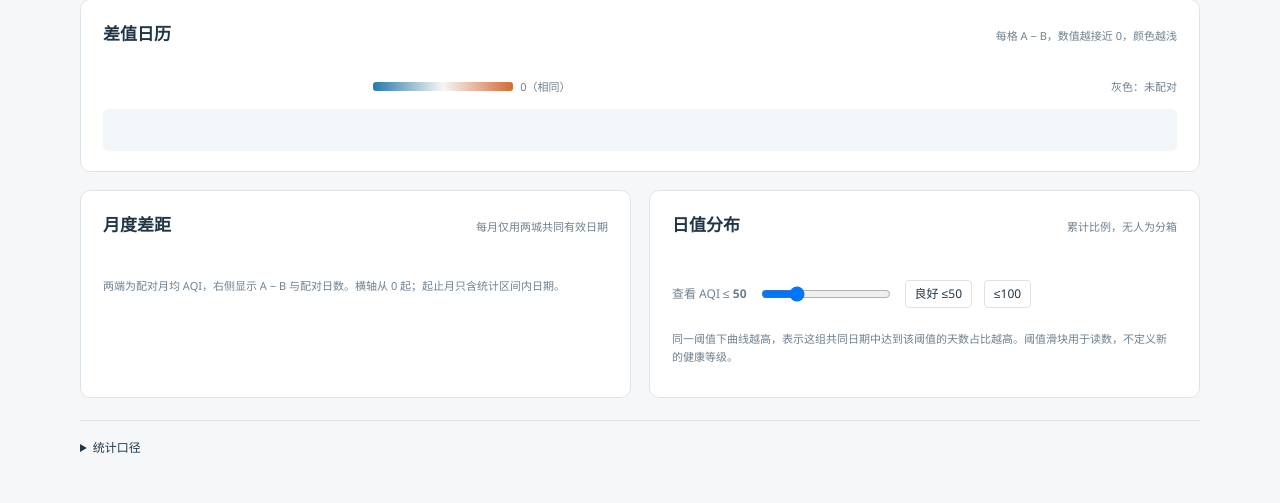
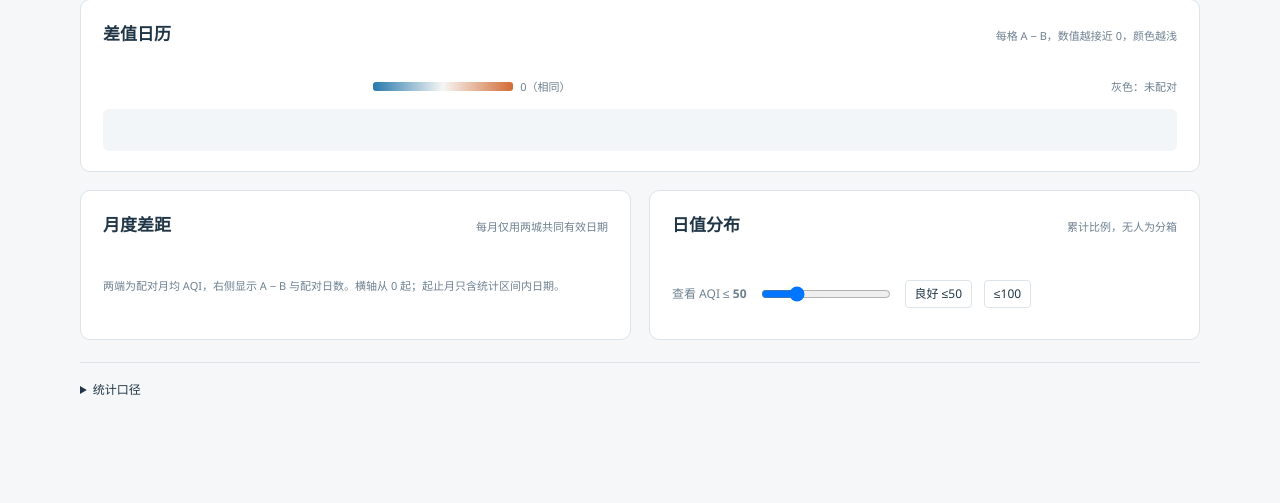
Before and after one commit to XanHiaoo/aqi-atlas, a Python web app: template aqirec/templates/compare.html in a window 1280 px wide. Shown: the part 340-843 px from the top of the page. After the commit the page ends 735 px from the top, so only its background shows below. Run offline with Jinja, Linux system fonts and the light colour scheme; the template is opened without the code that fills it, so the values that code supplies are empty.

Commit message:
style: remove distribution chart explanatory paragraph

```diff
--- a/aqirec/templates/compare.html
+++ b/aqirec/templates/compare.html
@@ -9,7 +9,7 @@ __AQIREC_NAV__
 <div class="takeaway" id="takeaway" aria-live="polite"></div>
 <section class="cards" aria-label="共同日期的配对差异"><div class="card"><div class="card-label">平均同日差值 A − B</div><div class="card-value" id="mean-delta"></div><div class="card-sub">AQI 点，仅描述指数差值</div></div><div class="card"><div class="card-label">同日差值的中位数</div><div class="card-value" id="median-delta"></div><div class="card-sub">减少少数极端日对概览的影响</div></div><div class="card"><div class="card-label" id="lower-label"></div><div class="card-value" id="lower-days"></div><div class="card-sub" id="ties"></div></div><div class="card"><div class="card-label">良好天数差 A − B</div><div class="card-value" id="good-difference"></div><div class="card-sub">美标 AQI ≤ 50，相同日期作分母</div></div></section>
 <section class="panel"><div class="section-head"><h2>差值日历</h2><span>每格 A − B，数值越接近 0，颜色越浅</span></div><div class="calendar-scroll" id="delta-calendar"></div><div class="key delta-key" role="group" aria-label="日差值图例"><span id="negative-label"></span><span class="gradient-key"><i class="ramp" aria-hidden="true"></i><span class="delta-scale"><span id="negative-limit"></span><span>0（相同）</span><span id="positive-limit"></span></span></span><span id="positive-label"></span><span class="delta-missing"><i aria-hidden="true"></i>灰色：未配对</span></div><div class="date-detail" id="date-detail" role="status"></div></section>
-<div class="two-up"><section class="panel"><div class="section-head"><h2>月度差距</h2><span>每月仅用两城共同有效日期</span></div><div class="legend" id="monthly-legend"></div><div class="chart-scroll" id="monthly"></div><p class="hint">两端为配对月均 AQI，右侧显示 A − B 与配对日数。横轴从 0 起；起止月只含统计区间内日期。</p></section><section class="panel"><div class="section-head"><h2>日值分布</h2><span>累计比例，无人为分箱</span></div><div class="legend" id="ecdf-legend"></div><div class="chart-scroll" id="ecdf"></div><div class="threshold"><label for="threshold">查看 AQI ≤ <strong id="threshold-label">50</strong></label><input id="threshold" type="range" min="0" max="200" step="1" value="50"><button type="button" data-threshold="50">良好 ≤50</button><button type="button" data-threshold="100">≤100</button></div><div class="threshold-output" id="threshold-output"></div><p class="hint">同一阈值下曲线越高，表示这组共同日期中达到该阈值的天数占比越高。阈值滑块用于读数，不定义新的健康等级。</p></section></div>
+<div class="two-up"><section class="panel"><div class="section-head"><h2>月度差距</h2><span>每月仅用两城共同有效日期</span></div><div class="legend" id="monthly-legend"></div><div class="chart-scroll" id="monthly"></div><p class="hint">两端为配对月均 AQI，右侧显示 A − B 与配对日数。横轴从 0 起；起止月只含统计区间内日期。</p></section><section class="panel"><div class="section-head"><h2>日值分布</h2><span>累计比例，无人为分箱</span></div><div class="legend" id="ecdf-legend"></div><div class="chart-scroll" id="ecdf"></div><div class="threshold"><label for="threshold">查看 AQI ≤ <strong id="threshold-label">50</strong></label><input id="threshold" type="range" min="0" max="200" step="1" value="50"><button type="button" data-threshold="50">良好 ≤50</button><button type="button" data-threshold="100">≤100</button></div><div class="threshold-output" id="threshold-output"></div></section></div>
 <details class="notes"><summary>统计口径</summary><ul><li>仅比较两城共同有效日期，差值为 A − B；缺失值不填补，今日暂定值不参与。</li><li>均值和中位数基于同一组日差值；AQI 点差不代表污染浓度或健康风险的变化比例。</li><li>差值色标以 0 对称，所有城市共用刻度，切换城市时范围不变。</li><li>累计占比以共同有效日数为分母，按实际观测值计算。</li></ul></details>
 </main><script type="application/json" id="data">__AQIREC_DATA__</script><script>__AQIREC_SITE_SCRIPT__</script><script>
 "use strict";
--- a/aqirec/templates/desktop-compare.html
+++ b/aqirec/templates/desktop-compare.html
@@ -9,7 +9,7 @@ __AQIREC_NAV__
 <div class="takeaway" id="takeaway" aria-live="polite"></div>
 <section class="cards" aria-label="共同日期的配对差异"><div class="card"><div class="card-label">平均同日差值 A − B</div><div class="card-value" id="mean-delta"></div><div class="card-sub">AQI 点，仅描述指数差值</div></div><div class="card"><div class="card-label">同日差值的中位数</div><div class="card-value" id="median-delta"></div><div class="card-sub">减少少数极端日对概览的影响</div></div><div class="card"><div class="card-label" id="lower-label"></div><div class="card-value" id="lower-days"></div><div class="card-sub" id="ties"></div></div><div class="card"><div class="card-label">良好天数差 A − B</div><div class="card-value" id="good-difference"></div><div class="card-sub">美标 AQI ≤ 50，相同日期作分母</div></div></section>
 <section class="panel"><div class="section-head"><h2>差值日历</h2><span>每格 A − B，数值越接近 0，颜色越浅</span></div><div class="calendar-scroll" id="delta-calendar"></div><div class="key"><span id="negative-label"></span><span class="gradient-key"><span id="negative-limit"></span><i class="ramp"></i><span id="positive-limit"></span><span>0 在中央</span></span><span id="positive-label"></span></div><div class="date-detail" id="date-detail" role="status"></div></section>
-<div class="two-up"><section class="panel"><div class="section-head"><h2>月度差距</h2><span>每月仅用两城共同有效日期</span></div><div class="legend" id="monthly-legend"></div><div class="chart-scroll" id="monthly"></div><p class="hint">两端为配对月均 AQI，右侧显示 A − B 与配对日数。横轴从 0 起；起止月只含统计区间内日期。</p></section><section class="panel"><div class="section-head"><h2>日值分布</h2><span>累计比例，无人为分箱</span></div><div class="legend" id="ecdf-legend"></div><div class="chart-scroll" id="ecdf"></div><div class="threshold"><label for="threshold">查看 AQI ≤ <strong id="threshold-label">50</strong></label><input id="threshold" type="range" min="0" max="200" step="1" value="50"><button type="button" data-threshold="50">良好 ≤50</button><button type="button" data-threshold="100">≤100</button></div><div class="threshold-output" id="threshold-output"></div><p class="hint">同一阈值下曲线越高，表示这组共同日期中达到该阈值的天数占比越高。阈值滑块用于读数，不定义新的健康等级。</p></section></div>
+<div class="two-up"><section class="panel"><div class="section-head"><h2>月度差距</h2><span>每月仅用两城共同有效日期</span></div><div class="legend" id="monthly-legend"></div><div class="chart-scroll" id="monthly"></div><p class="hint">两端为配对月均 AQI，右侧显示 A − B 与配对日数。横轴从 0 起；起止月只含统计区间内日期。</p></section><section class="panel"><div class="section-head"><h2>日值分布</h2><span>累计比例，无人为分箱</span></div><div class="legend" id="ecdf-legend"></div><div class="chart-scroll" id="ecdf"></div><div class="threshold"><label for="threshold">查看 AQI ≤ <strong id="threshold-label">50</strong></label><input id="threshold" type="range" min="0" max="200" step="1" value="50"><button type="button" data-threshold="50">良好 ≤50</button><button type="button" data-threshold="100">≤100</button></div><div class="threshold-output" id="threshold-output"></div></section></div>
 <details class="notes"><summary>统计口径</summary><ul><li>仅比较两城共同有效日期，差值为 A − B；缺失值不填补，今日暂定值不参与。</li><li>均值和中位数基于同一组日差值；AQI 点差不代表污染浓度或健康风险的变化比例。</li><li>差值色标以 0 对称，所有城市共用刻度，切换城市时范围不变。</li><li>累计占比以共同有效日数为分母，按实际观测值计算。</li></ul></details>
 </main><script type="application/json" id="data">__AQIREC_DATA__</script><script>__AQIREC_SITE_SCRIPT__</script><script>
 "use strict";
```
